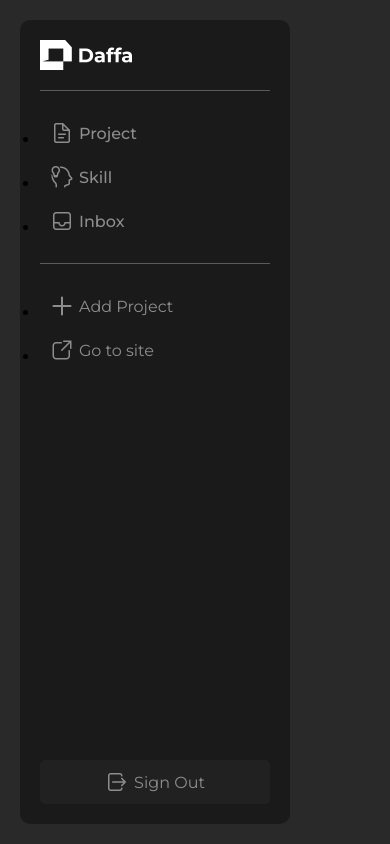
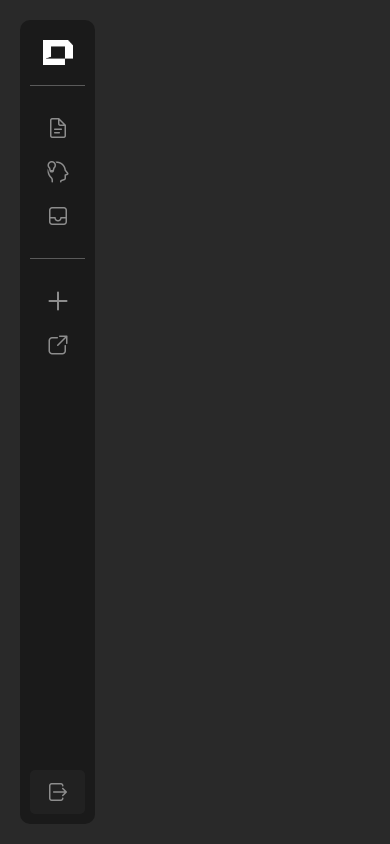
Before and after one commit to daffalde/portfolio4, a Next.js app: page /dashboard in a window 390 px wide. Built offline with nearby package versions, Linux system fonts and the light colour scheme.

Commit message:
fix : dahboard navogation responsive feature for tab

```diff
--- a/app/components/Dashnav.tsx
+++ b/app/components/Dashnav.tsx
@@ -24,7 +24,8 @@ export default function Dashnav() {
   return (
     <>
       <div className={styles.dashnav}>
-        <Image src={"/logo.webp"} alt="website logo" height={30} width={92} />
+        {/* <Image src={"/logo.webp"} alt="website logo" height={30} width={92} /> */}
+        <div className={styles.dashboard_logo}></div>
         <div className={styles.dashnav_button}>
           <ul>
             {navButton.map((e, i) => (
@@ -54,7 +55,7 @@ export default function Dashnav() {
                   width={24}
                   height={24}
                 />{" "}
-                <p>Add Project</p>
+                <h6>Add Project</h6>
               </button>
             </li>
             <li>
@@ -69,7 +70,7 @@ export default function Dashnav() {
                   width={24}
                   height={24}
                 />{" "}
-                <p>Go to site</p>
+                <h6>Go to site</h6>
               </button>
             </li>
           </ul>
@@ -81,7 +82,7 @@ export default function Dashnav() {
             width={24}
             height={24}
           />{" "}
-          <p>Sign Out</p>
+          <h6>Sign Out</h6>
         </button>
       </div>
     </>
--- a/app/components/dashnav.module.css
+++ b/app/components/dashnav.module.css
@@ -10,6 +10,15 @@
   justify-content: space-between;
   align-items: start;
   gap: 20px;
+  transition: 0.5s;
+}
+.dashboard_logo {
+  width: 92px;
+  height: 30px;
+  background: url("/logo.webp");
+  background-repeat: no-repeat;
+  background-position: center;
+  background-size: cover;
 }
 /* __________________________________ */
 .dashnav_button {
@@ -29,6 +38,7 @@
   justify-content: start;
   align-items: center;
   border-top: 1px solid var(--fourth);
+  list-style: none;
 }
 .dashnav_button ul li {
   width: 100%;
@@ -78,3 +88,27 @@
   transform: scale(0.97);
   transition: 0.3s;
 }
+
+@media (max-width: 1000px) {
+  .dashnav {
+    align-items: center;
+    width: 75px;
+    padding: 10px;
+    transition: 0.5s;
+  }
+  .dashboard_logo {
+    background: url("/logo-short.webp");
+    width: 30px;
+    background-repeat: no-repeat;
+    background-position: center;
+    background-size: cover;
+    margin-top: 10px;
+  }
+  .nav_button {
+    justify-content: center;
+  }
+  .nav_button h6,
+  .signout_buton h6 {
+    display: none;
+  }
+}
```
Also changed, not shown: public/logo-short.webp (added).
